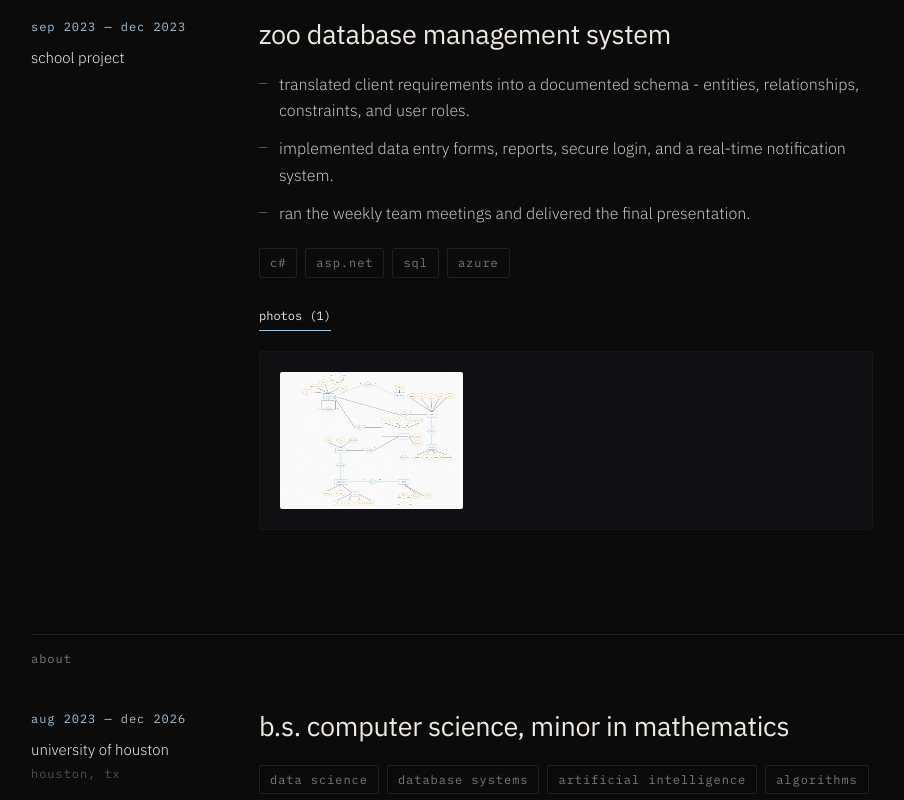
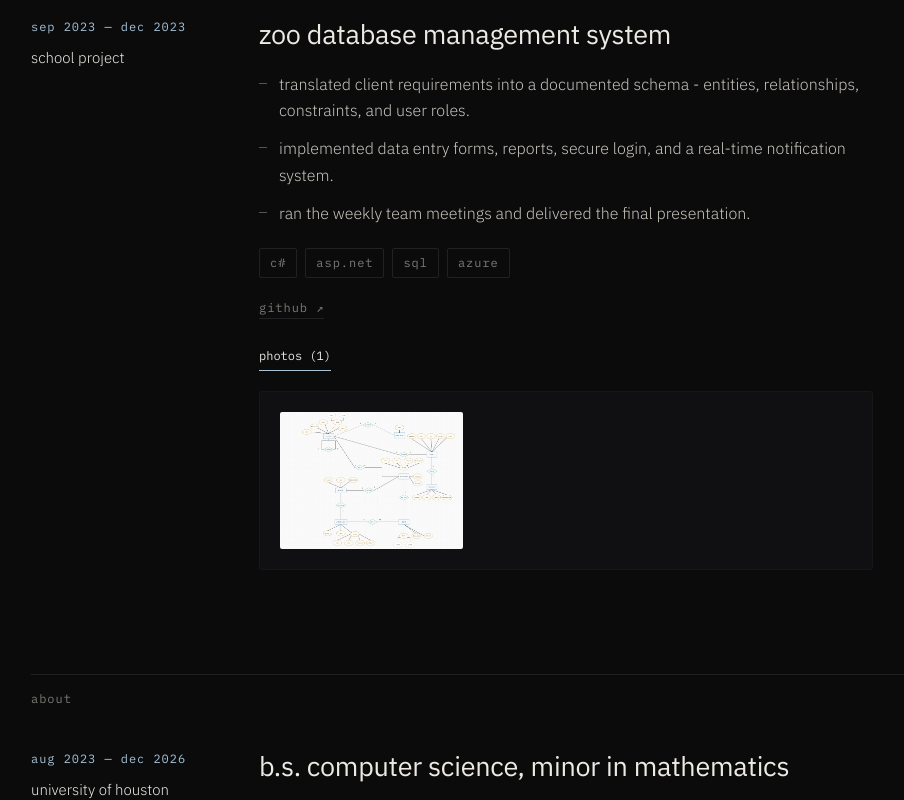
Before and after one commit to zane-adams/portfolio-website, a React (Vite) app: page / in a window 1280 px wide. Shown: the part 3067-3867 px from the top of the page, without its empty margins (137-1041 px from the left). Built offline with nearby package versions, Linux system fonts and the light colour scheme; no server answers.

Commit message:
add per-entry links, starting with the zoo repo

```diff
--- a/src/components/Entry.jsx
+++ b/src/components/Entry.jsx
@@ -5,6 +5,7 @@ import Deck from './Deck.jsx'
 export default function Entry({ entry }) {
   const photos = entry.photos ?? []
   const slides = entry.deck?.slides ?? []
+  const links = entry.links ?? []
 
   const tabs = []
   if (photos.length) tabs.push('photos')
@@ -36,6 +37,18 @@ export default function Entry({ entry }) {
             <li key={item}>{item}</li>
           ))}
         </ul>
+
+        {links.length > 0 && (
+          <ul className="entry-links mono">
+            {links.map((link) => (
+              <li key={link.href}>
+                <a href={link.href} target="_blank" rel="noreferrer">
+                  {link.label} ↗
+                </a>
+              </li>
+            ))}
+          </ul>
+        )}
 
         {tabs.length > 0 && (
           <div className="entry-media">
--- a/src/content.js
+++ b/src/content.js
@@ -128,6 +128,8 @@ export const projects = [
       'implemented data entry forms, reports, secure login, and a real-time notification system.',
       'ran the weekly team meetings and delivered the final presentation.',
     ],
+    // optional — renders as a small link row under the tags
+    links: [{ label: 'github', href: 'https://github.com/zane-adams/ZooWeb' }],
     photos: [{ src: 'schema.png', caption: 'schema for our database, with mapped out relationships, cardinalities, entities, and attributes.' }],
     deck: { title: 'class presentation', slides: [] },
   },
--- a/src/index.css
+++ b/src/index.css
@@ -334,6 +334,25 @@ code {
   color: var(--gray);
 }
 
+.entry-links {
+  display: flex;
+  flex-wrap: wrap;
+  gap: 20px;
+  margin-top: 20px;
+}
+
+.entry-links a {
+  color: var(--gray);
+  border-bottom: 1px solid var(--line);
+  padding-bottom: 3px;
+  transition: color 0.2s ease, border-color 0.2s ease;
+}
+
+.entry-links a:hover {
+  color: var(--ice);
+  border-bottom-color: var(--ice);
+}
+
 /* ── media ──────────────────────────────────────────────── */
 .entry-media {
   margin-top: 28px;
```
